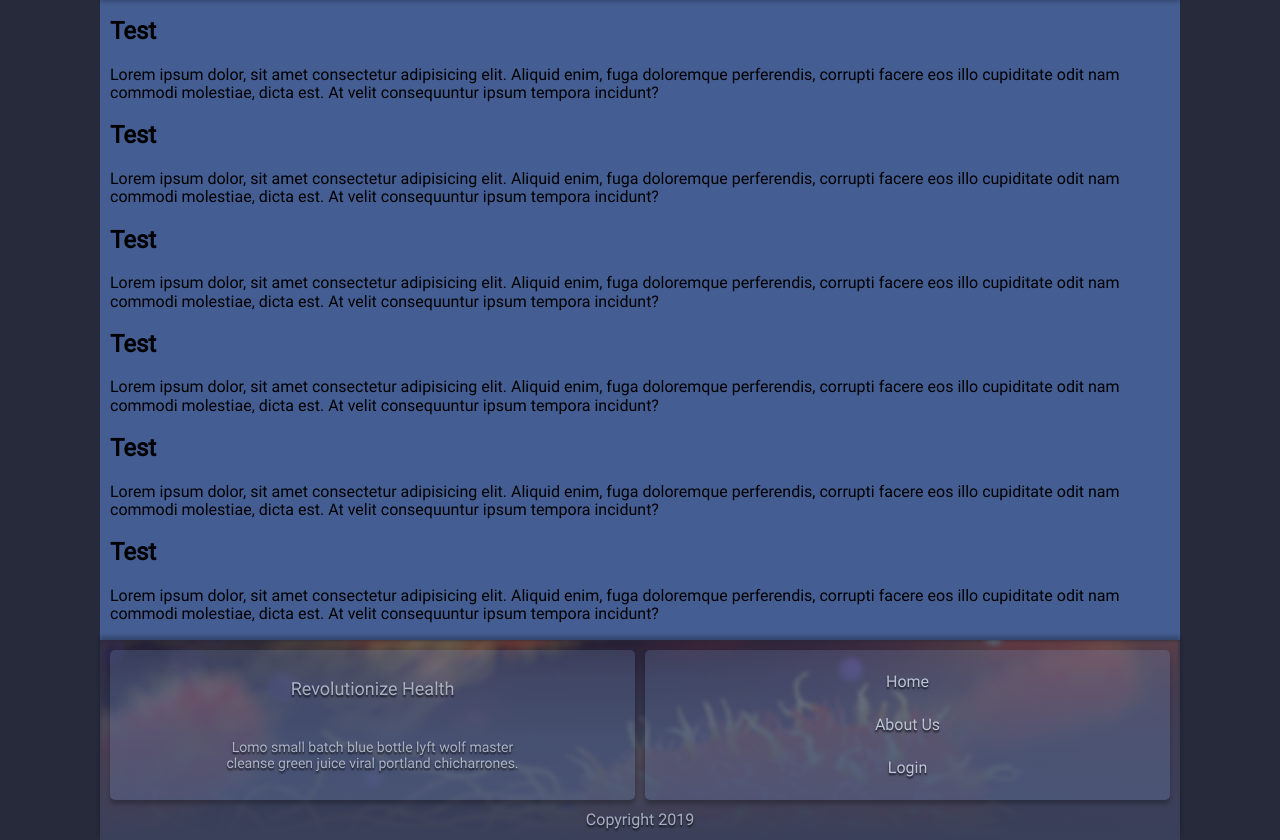
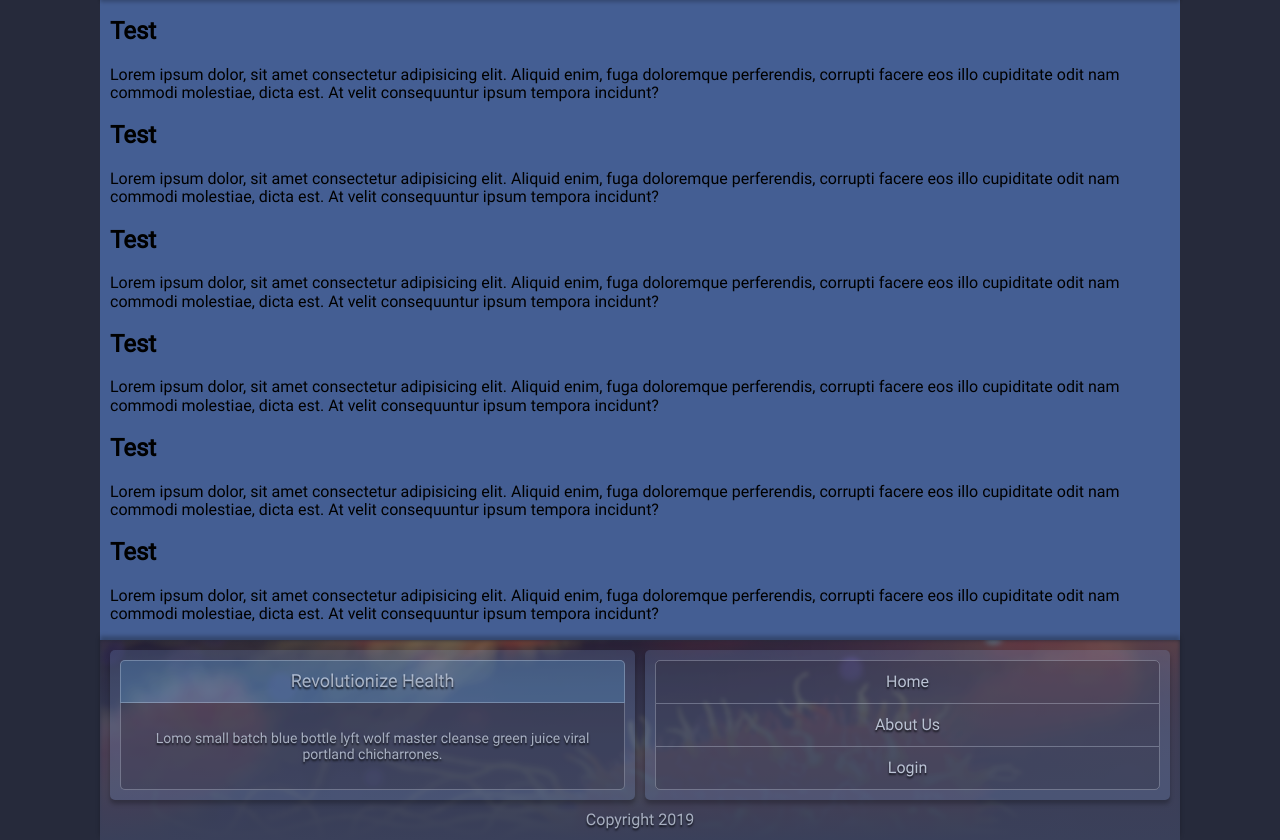
Before and after one commit to revolutionizehealth-pt-042219/buildweek-revolutionizeHealth-UI-Dominic-Torruellas, a website built with Parcel: page src/app/index.html in a window 1280 px wide. Shown: the part 116-956 px from the top of the page. Built offline with nearby package versions, Linux system fonts and the light colour scheme.

Commit message:
added some more styles to footer

```diff
--- a/src/app/index.less
+++ b/src/app/index.less
@@ -172,18 +172,42 @@ body {
           background: rgba(darken(@light-blue, 20%), 0.2);
           box-shadow: 0 4px 4px rgba(0, 0, 0, 0.25);
           border-radius: 5px;
+
+          @border-opacity: 0.3;
+          @rad: 5px;
+
           .footer-card-header {
+            display: flex;
+            justify-content: center;
+            align-items: center;
+            max-height: 33%;
             font-size: 18px;
             text-shadow: 0 2px 2px darken(@dark-blue, 20%);
             text-align: center;
             color: rgba(@light-blue, 0.7);
+            background-color: rgba(darken(@primary, 10%), 0.3);
+            border-radius: 5px 5px 0 0;
+            flex: 1 1 auto;
+            width: 100%;
+            border: 1px solid rgba(@light-blue, @border-opacity);
           }
+
           .footer-card-content {
+            display: flex;
+            justify-content: center;
+            align-items: center;
+            padding: 0 10px;
+            flex: 1 1 auto;
             font-size: 14px;
             text-shadow: 0 2px 2px darken(@dark-blue, 20%);
             text-align: center;
-            max-width: 300px;
             color: rgba(@light-blue, 0.7);
+            background-color: rgba(darken(@purple, 30%), 0.3);
+            border-radius: 0 0 5px 5px;
+            border-right: 1px solid rgba(@light-blue, @border-opacity);
+            border-left: 1px solid rgba(@light-blue, @border-opacity);
+            border-bottom: 1px solid rgba(@light-blue, @border-opacity);
+            width: 100%;
           }
 
           .footer-links {
@@ -193,6 +217,21 @@ body {
             width: 100%;
             display: flex;
             flex-direction: column;
+            cursor: pointer;
+            background-color: rgba(darken(@purple, 30%), 0.3);
+            border-radius: @rad;
+            & > :first-child {
+              border: 1px solid rgba(@light-blue, @border-opacity);
+              border-radius: @rad @rad 0 0;
+            }
+            & > :nth-child(2) {
+              border-left: 1px solid rgba(@light-blue, @border-opacity);
+              border-right: 1px solid rgba(@light-blue, @border-opacity);
+            }
+            & > :last-child {
+              border: 1px solid rgba(@light-blue, @border-opacity);
+              border-radius: 0 0 @rad @rad;
+            }
             li {
               display: flex;
               justify-content: center;
```
Also changed, not shown: src/app/index.css.
